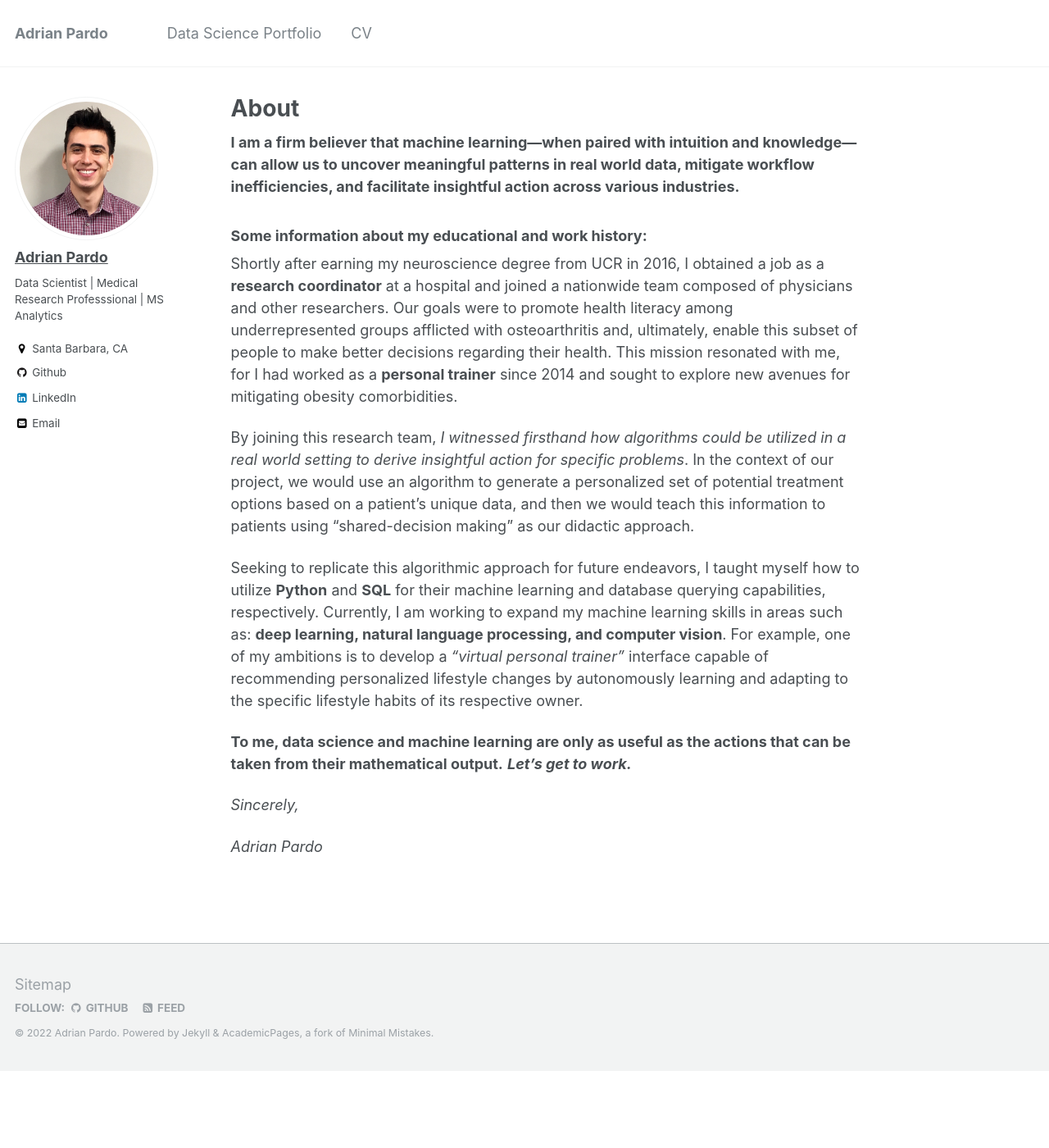
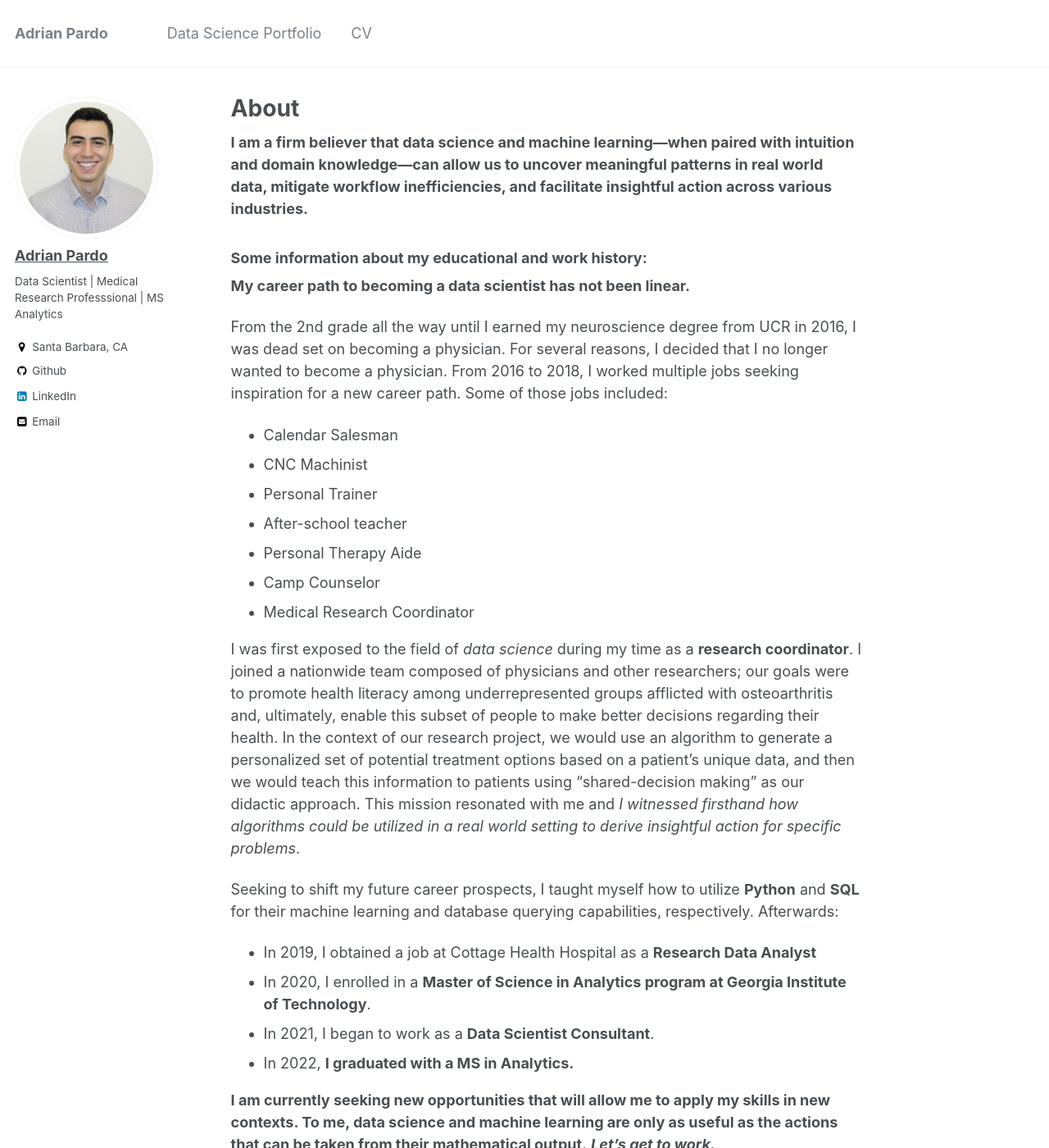
Before and after one commit to adrian-pardo/adrian-pardo.github.io, a Jekyll site: the page built from _pages/about.md, in a window 1280 px wide and 1400 px high. Shown: the whole window at 82% size. Built offline with Jekyll 4.4.1, drawn with Linux system fonts in a browser that asks for light colours.

Commit message:
Self Portrait and about section
Self Portrait and about section updated

```diff
--- a/_pages/about.md
+++ b/_pages/about.md
@@ -9,17 +9,32 @@ redirect_from:
   - /about.html
 ---
 
-**I am a firm believer that machine learning—when paired with intuition and knowledge—can allow us to uncover meaningful patterns in real world data, mitigate workflow inefficiencies, and facilitate insightful action across various industries.**
+**I am a firm believer that data science and machine learning—when paired with intuition and domain knowledge—can allow us to uncover meaningful patterns in real world data, mitigate workflow inefficiencies, and facilitate insightful action across various industries.**
 
 ### Some information about my educational and work history:
 
-Shortly after earning my neuroscience degree from UCR in 2016, I obtained a job as a **research coordinator** at a hospital and joined a nationwide team composed of physicians and other researchers. Our goals were to promote health literacy among underrepresented groups afflicted with osteoarthritis and, ultimately, enable this subset of people to make better decisions regarding their health. This mission resonated with me, for I had worked as a **personal trainer** since 2014 and sought to explore new avenues for mitigating obesity comorbidities.
+**My career path to becoming a data scientist has not been linear.**
 
-By joining this research team, *I witnessed firsthand how algorithms could be utilized in a real world setting to derive insightful action for specific problems*. In the context of our project, we would use an algorithm to generate a personalized set of potential treatment options based on a patient’s unique data, and then we would teach this information to patients using “shared-decision making” as our didactic approach.
+From the 2nd grade all the way until I earned my neuroscience degree from UCR in 2016, I was dead set on becoming a physician. For several reasons, I decided that I no longer wanted to become a physician. From 2016 to 2018, I worked multiple jobs seeking inspiration for a new career path. Some of those jobs included:
 
-Seeking to replicate this algorithmic approach for future endeavors, I taught myself how to utilize **Python** and **SQL** for their machine learning and database querying capabilities, respectively. Currently, I am working to expand my machine learning skills in areas such as: **deep learning, natural language processing, and computer vision**. For example, one of my ambitions is to develop a *“virtual personal trainer”* interface capable of recommending personalized lifestyle changes by autonomously learning and adapting to the specific lifestyle habits of its respective owner.
+- Calendar Salesman
+- CNC Machinist
+- Personal Trainer
+- After-school teacher
+- Personal Therapy Aide
+- Camp Counselor
+- Medical Research Coordinator
 
-**To me, data science and machine learning are only as useful as the actions that can be taken from their mathematical output.** ***Let’s get to work.***
+I was first exposed to the field of *data science* during my time as a **research coordinator**. I joined a nationwide team composed of physicians and other researchers; our goals were to promote health literacy among underrepresented groups afflicted with osteoarthritis and, ultimately, enable this subset of people to make better decisions regarding their health. In the context of our research project, we would use an algorithm to generate a personalized set of potential treatment options based on a patient’s unique data, and then we would teach this information to patients using “shared-decision making” as our didactic approach. This mission resonated with me and *I witnessed firsthand how algorithms could be utilized in a real world setting to derive insightful action for specific problems*.
+
+Seeking to shift my future career prospects, I taught myself how to utilize **Python** and **SQL** for their machine learning and database querying capabilities, respectively. Afterwards:
+
+- In 2019, I obtained a job at Cottage Health Hospital as a **Research Data Analyst**
+- In 2020, I enrolled in a **Master of Science in Analytics program at Georgia Institute of Technology**.
+- In 2021, I began to work as a **Data Scientist Consultant**.
+- In 2022, **I graduated with a MS in Analytics.**
+
+**I am currently seeking new opportunities that will allow me to apply my skills in new contexts. To me, data science and machine learning are only as useful as the actions that can be taken from their mathematical output.** ***Let’s get to work.***
 
 *Sincerely,*
 
```
Also changed, not shown: _posts/2021-05-05-Opioid.md (+1 -1 lines), images/Adrian_Pardo.jpg.
